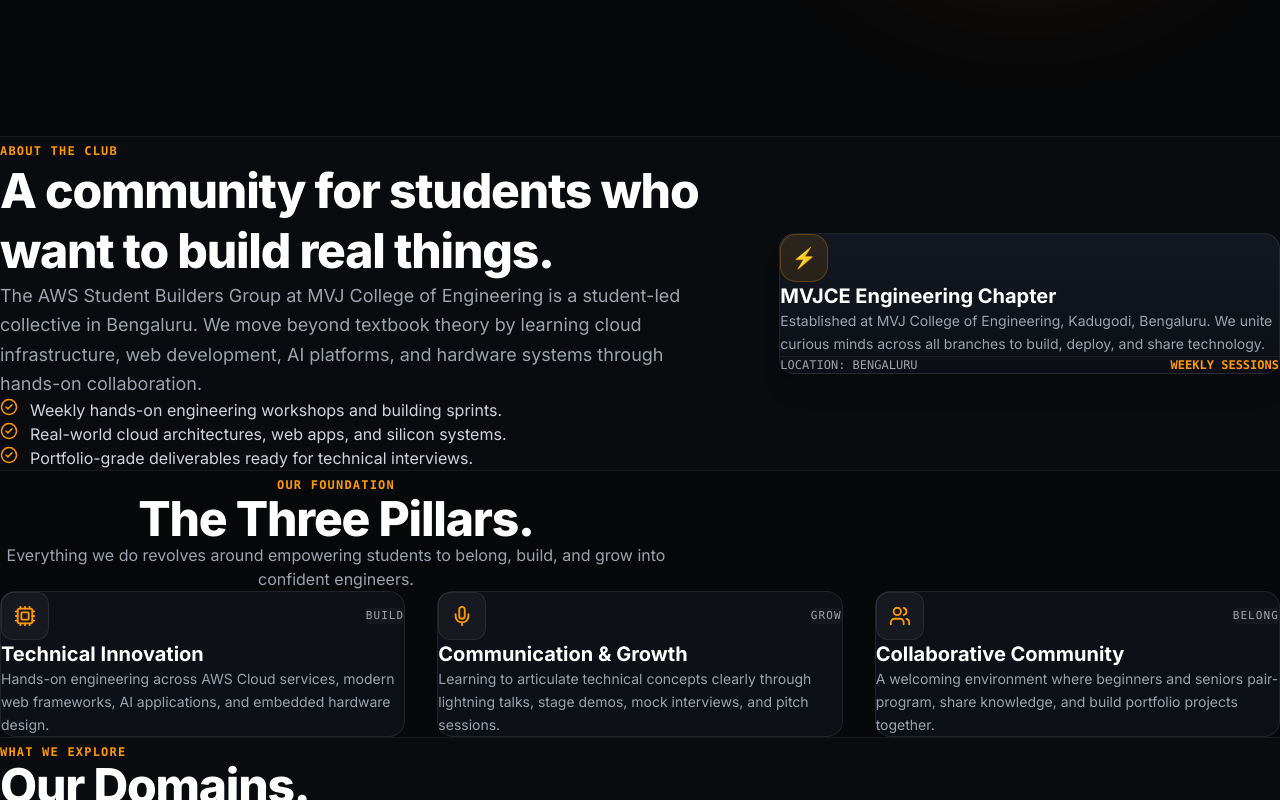
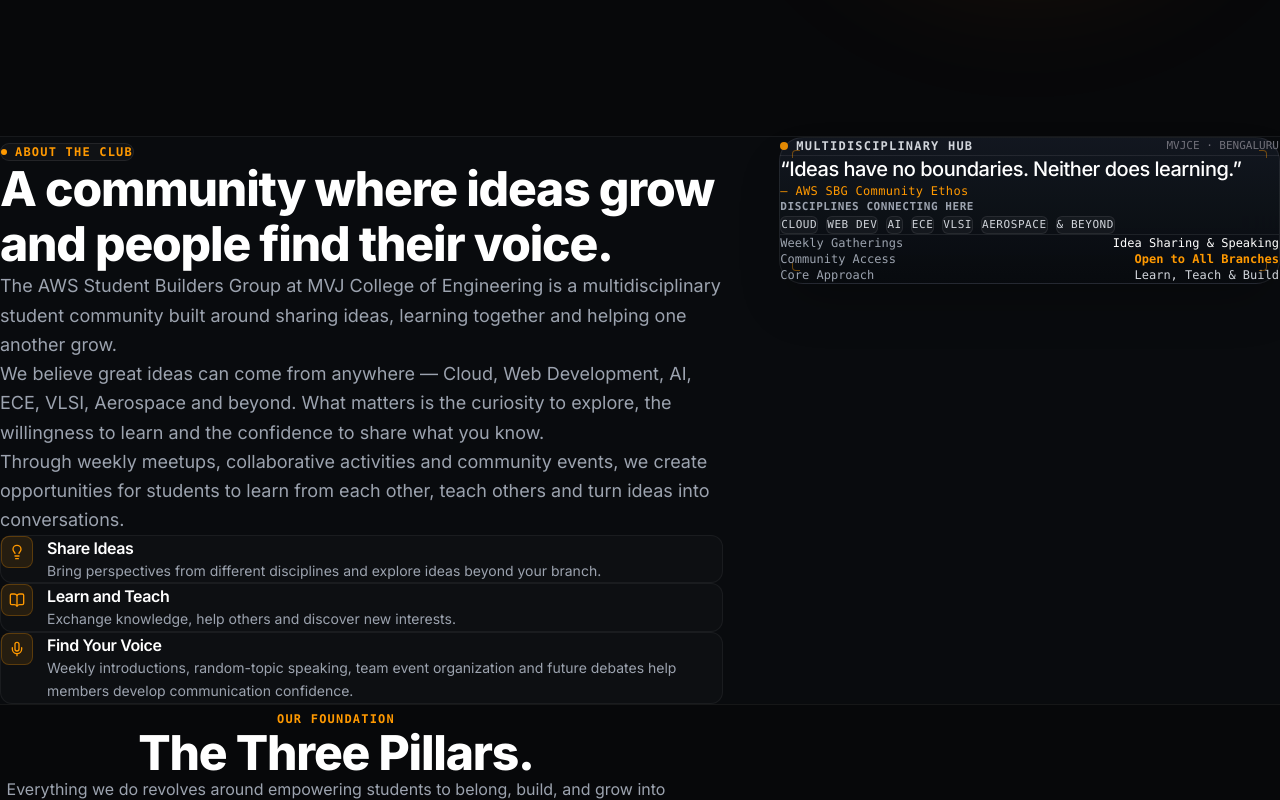
Before and after one commit to PRINCE-ANTHONY/aws, a Next.js app: page / in a window 1280 px wide. Shown: the part 600-1400 px from the top of the page. Built offline with nearby package versions, Linux system fonts and the light colour scheme.

Commit message:
edited about page

```diff
--- a/src/components/About.tsx
+++ b/src/components/About.tsx
@@ -1,64 +1,166 @@
 'use client';
 
-import { CheckCircle2 } from 'lucide-react';
-import Image from 'next/image';
+import { Lightbulb, BookOpen, Mic } from 'lucide-react';
 
 const HIGHLIGHTS = [
-  'Weekly hands-on engineering workshops and building sprints.',
-  'Real-world cloud architectures, web apps, and silicon systems.',
-  'Portfolio-grade deliverables ready for technical interviews.',
+  {
+    icon: Lightbulb,
+    title: 'Share Ideas',
+    description:
+      'Bring perspectives from different disciplines and explore ideas beyond your branch.',
+  },
+  {
+    icon: BookOpen,
+    title: 'Learn and Teach',
+    description:
+      'Exchange knowledge, help others and discover new interests.',
+  },
+  {
+    icon: Mic,
+    title: 'Find Your Voice',
+    description:
+      'Weekly introductions, random-topic speaking, team event organization and future debates help members develop communication confidence.',
+  },
+];
+
+const DISCIPLINES = [
+  'CLOUD',
+  'WEB DEV',
+  'AI',
+  'ECE',
+  'VLSI',
+  'AEROSPACE',
+  '& BEYOND',
 ];
 
 export default function About() {
   return (
-    <section id="about" className="py-20 sm:py-28 bg-[#090b0e] border-t border-white/[0.06] px-4 sm:px-6 lg:px-8">
+    <section
+      id="about"
+      className="scroll-mt-20 sm:scroll-mt-24 lg:scroll-mt-28 py-20 sm:py-28 bg-[#090b0e] border-t border-white/[0.06] px-4 sm:px-6 lg:px-8"
+      aria-labelledby="about-heading"
+    >
       <div className="max-w-7xl mx-auto">
-        <div className="grid grid-cols-1 lg:grid-cols-12 gap-10 lg:gap-14 items-center">
+        <div className="grid grid-cols-1 lg:grid-cols-12 gap-12 lg:gap-14 items-start">
 
-          {/* Left Column: Narrative */}
-          <div className="lg:col-span-7 space-y-6">
-            <span className="text-xs font-mono tracking-widest text-[#ff9900] uppercase font-semibold">
-              ABOUT THE CLUB
-            </span>
+          {/* Left Column: Editorial Narrative & Highlights */}
+          <div className="lg:col-span-7 space-y-7">
+            <div className="inline-flex items-center gap-2 px-3 py-1 rounded-full bg-white/[0.03] border border-white/[0.08]">
+              <span className="w-1.5 h-1.5 rounded-full bg-[#ff9900]" />
+              <span className="text-xs font-mono tracking-widest text-[#ff9900] uppercase font-semibold">
+                About The Club
+              </span>
+            </div>
 
-            <h2 className="text-3xl sm:text-5xl font-extrabold text-white tracking-tight leading-tight">
-              A community for students who want to build real things.
+            <h2
+              id="about-heading"
+              className="text-3xl sm:text-4xl lg:text-5xl font-extrabold text-white tracking-tight leading-[1.15]"
+            >
+              A community where ideas grow and people find their voice.
             </h2>
 
-            <p className="text-base sm:text-lg text-[#9ca3af] leading-relaxed">
-              The AWS Student Builders Group at MVJ College of Engineering is a student-led collective in Bengaluru.
-              We move beyond textbook theory by learning cloud infrastructure, web development, AI platforms, and hardware
-              systems through hands-on collaboration.
-            </p>
+            <div className="space-y-4 text-base sm:text-lg text-[#9ca3af] leading-relaxed">
+              <p>
+                The AWS Student Builders Group at MVJ College of Engineering is a multidisciplinary student community built around sharing ideas, learning together and helping one another grow.
+              </p>
+              <p>
+                We believe great ideas can come from anywhere — Cloud, Web Development, AI, ECE, VLSI, Aerospace and beyond. What matters is the curiosity to explore, the willingness to learn and the confidence to share what you know.
+              </p>
+              <p>
+                Through weekly meetups, collaborative activities and community events, we create opportunities for students to learn from each other, teach others and turn ideas into conversations.
+              </p>
+            </div>
 
-            <div className="space-y-3 pt-2">
-              {HIGHLIGHTS.map((item, idx) => (
-                <div key={idx} className="flex items-start gap-3">
-                  <CheckCircle2 size={18} className="text-[#ff9900] shrink-0 mt-0.5" />
-                  <span className="text-sm sm:text-base text-[#d1d5db]">{item}</span>
-                </div>
-              ))}
+            {/* Three Three Distinct Pillars / Highlights */}
+            <div className="space-y-3.5 pt-2">
+              {HIGHLIGHTS.map((item, idx) => {
+                const Icon = item.icon;
+                return (
+                  <div
+                    key={idx}
+                    className="flex items-start gap-3.5 p-3.5 sm:p-4 rounded-xl bg-white/[0.02] border border-white/[0.05] transition-colors hover:border-white/[0.1] hover:bg-white/[0.03]"
+                  >
+                    <div className="w-8 h-8 rounded-lg bg-[#ff9900]/10 border border-[#ff9900]/25 flex items-center justify-center shrink-0 mt-0.5 text-[#ff9900]">
+                      <Icon size={16} />
+                    </div>
+                    <div className="space-y-1">
+                      <h3 className="text-sm sm:text-base font-semibold text-white tracking-tight">
+                        {item.title}
+                      </h3>
+                      <p className="text-xs sm:text-sm text-[#9ca3af] leading-relaxed">
+                        {item.description}
+                      </p>
+                    </div>
+                  </div>
+                );
+              })}
             </div>
           </div>
 
-          {/* Right Column: Meaningful Editorial Visual */}
-          <div className="lg:col-span-5">
-            <div className="relative rounded-2xl bg-gradient-to-b from-[#141822] to-[#0c0f15] border border-white/[0.08] p-6 sm:p-8 shadow-xl">
-              <div className="w-12 h-12 rounded-2xl bg-[#ff9900]/10 border border-[#ff9900]/25 flex items-center justify-center text-[#ff9900] text-xl font-bold mb-6">
-                ⚡
+          {/* Right Column: Polished Multidisciplinary Community Container */}
+          <div className="lg:col-span-5 lg:sticky lg:top-28">
+            <div className="relative rounded-2xl sm:rounded-3xl bg-gradient-to-b from-[#141822]/90 via-[#0e1218]/90 to-[#080b0f]/95 border border-white/[0.08] p-6 sm:p-8 shadow-2xl backdrop-blur-xl">
+
+              {/* Corner Pin Accents */}
+              <div className="absolute top-3 left-3 w-2 h-2 border-t border-l border-[#ff9900]/40 rounded-tl-sm pointer-events-none" />
+              <div className="absolute top-3 right-3 w-2 h-2 border-t border-r border-[#ff9900]/40 rounded-tr-sm pointer-events-none" />
+              <div className="absolute bottom-3 left-3 w-2 h-2 border-b border-l border-[#ff9900]/40 rounded-bl-sm pointer-events-none" />
+              <div className="absolute bottom-3 right-3 w-2 h-2 border-b border-r border-[#ff9900]/40 rounded-br-sm pointer-events-none" />
+
+              {/* Container Header */}
+              <div className="flex items-center justify-between pb-5 border-b border-white/[0.08]">
+                <div className="flex items-center gap-2">
+                  <span className="w-2 h-2 rounded-full bg-[#ff9900] animate-pulse" />
+                  <span className="text-xs font-mono tracking-widest text-[#d1d5db] uppercase font-semibold">
+                    Multidisciplinary Hub
+                  </span>
+                </div>
+                <span className="text-[11px] font-mono text-[#71717a] uppercase">MVJCE · Bengaluru</span>
               </div>
 
-              <h3 className="text-xl font-bold text-white mb-2">
-                MVJCE Engineering Chapter
-              </h3>
-              <p className="text-sm text-[#9ca3af] leading-relaxed mb-6">
-                Established at MVJ College of Engineering, Kadugodi, Bengaluru. We unite curious minds across all branches to build, deploy, and share technology.
-              </p>
+              {/* Club Ethos Quote */}
+              <div className="my-6">
+                <p className="text-lg sm:text-xl font-medium text-white tracking-tight leading-snug">
+                  &ldquo;Ideas have no boundaries. Neither does learning.&rdquo;
+                </p>
+                <p className="text-xs font-mono text-[#ff9900] mt-2 font-medium tracking-wide">
+                  — AWS SBG Community Ethos
+                </p>
+              </div>
 
-              <div className="pt-4 border-t border-white/[0.06] flex items-center justify-between text-xs font-mono text-[#a1a1aa]">
-                <span>LOCATION: BENGALURU</span>
-                <span className="text-[#ff9900] font-semibold">WEEKLY SESSIONS</span>
+              {/* Disciplines Chips */}
+              <div className="pt-2 pb-6">
+                <p className="text-[11px] font-mono tracking-wider text-[#9ca3af] uppercase mb-3 font-semibold">
+                  Disciplines Connecting Here
+                </p>
+                <div className="flex flex-wrap gap-2">
+                  {DISCIPLINES.map((item) => (
+                    <span
+                      key={item}
+                      className="px-2.5 py-1 text-[11px] font-mono tracking-wider text-[#d1d5db] bg-white/[0.04] border border-white/[0.08] rounded-md"
+                    >
+                      {item}
+                    </span>
+                  ))}
+                </div>
               </div>
+
+              {/* Verified Community Traits */}
+              <div className="pt-5 border-t border-white/[0.08] space-y-3">
+                <div className="flex items-center justify-between text-xs font-mono">
+                  <span className="text-[#9ca3af]">Weekly Gatherings</span>
+                  <span className="text-white font-medium">Idea Sharing & Speaking</span>
+                </div>
+                <div className="flex items-center justify-between text-xs font-mono">
+                  <span className="text-[#9ca3af]">Community Access</span>
+                  <span className="text-[#ff9900] font-semibold">Open to All Branches</span>
+                </div>
+                <div className="flex items-center justify-between text-xs font-mono">
+                  <span className="text-[#9ca3af]">Core Approach</span>
+                  <span className="text-[#d1d5db]">Learn, Teach & Build</span>
+                </div>
+              </div>
+
             </div>
           </div>
 
```
